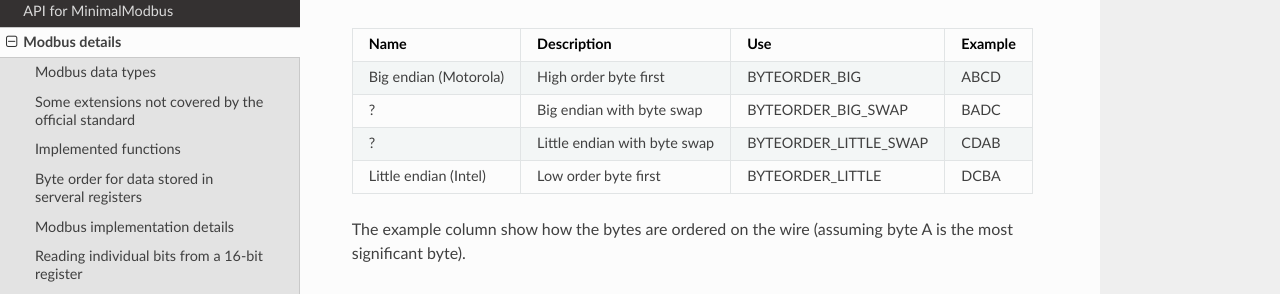
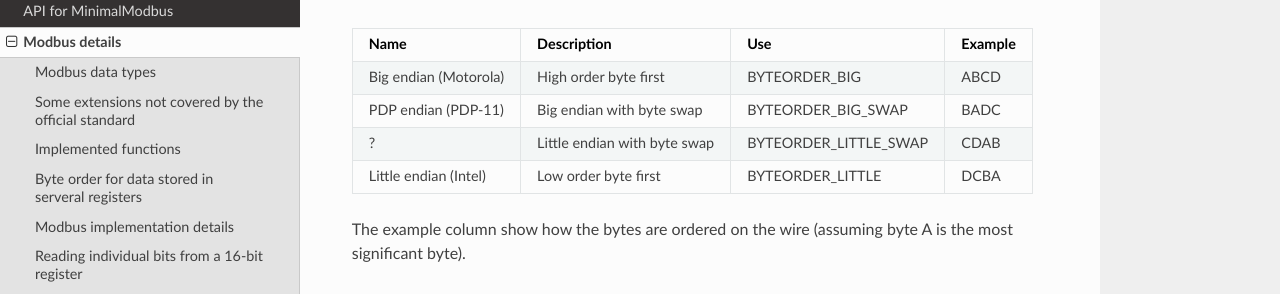
Before and after one commit to pyhys/minimalmodbus, a Sphinx documentation site: the page built from docs/modbusdetails.rst, in a window 1280 px wide and 900 px high, scrolled down 3271 px. Shown: the part 157-451 px from the top of the window. Built offline with Sphinx 7.4.7 and the Read the Docs theme 2.0.0, drawn with Linux system fonts in a browser that asks for light colours; pages that are not in the unit, such as notebooks, are missing from menus.

Commit message:
Doc: BYTEORDER_BIG_SWAP is "PDP endian"

```diff
--- a/docs/modbusdetails.rst
+++ b/docs/modbusdetails.rst
@@ -159,7 +159,7 @@ which byte order that is used.
 Name                  Description                  Use                    Example
 ===================== ============================ ====================== =======
 Big endian (Motorola) High order byte first        BYTEORDER_BIG          ABCD
-?                     Big endian with byte swap    BYTEORDER_BIG_SWAP     BADC
+PDP endian (PDP-11)   Big endian with byte swap    BYTEORDER_BIG_SWAP     BADC
 ?                     Little endian with byte swap BYTEORDER_LITTLE_SWAP  CDAB
 Little endian (Intel) Low order byte first         BYTEORDER_LITTLE       DCBA
 ===================== ============================ ====================== =======
```
